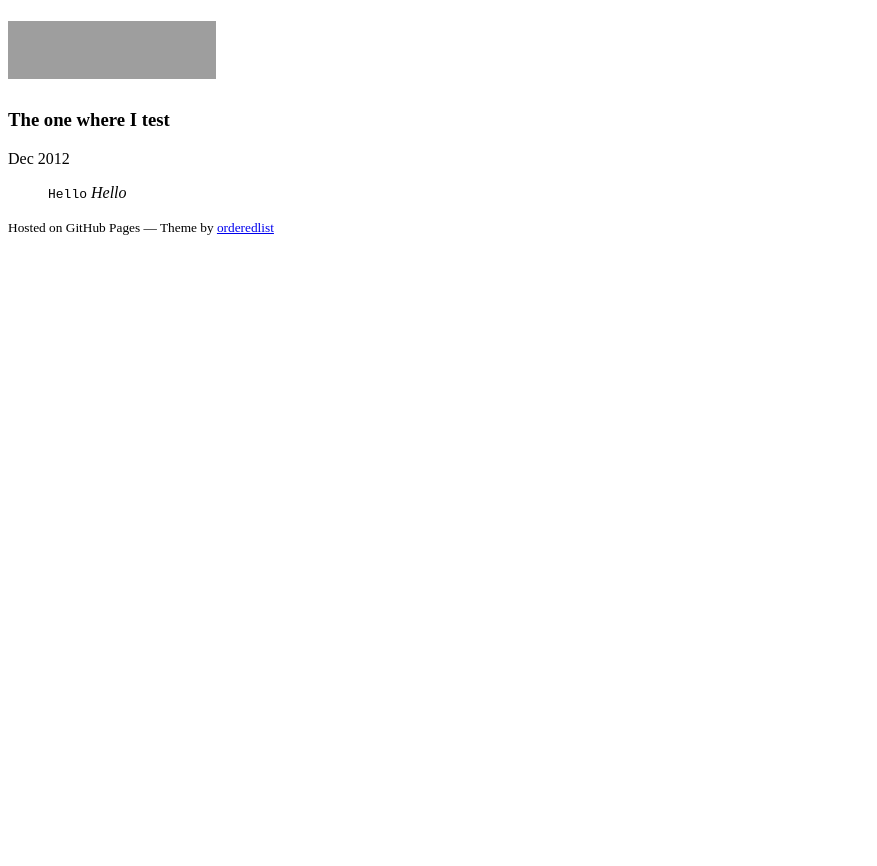
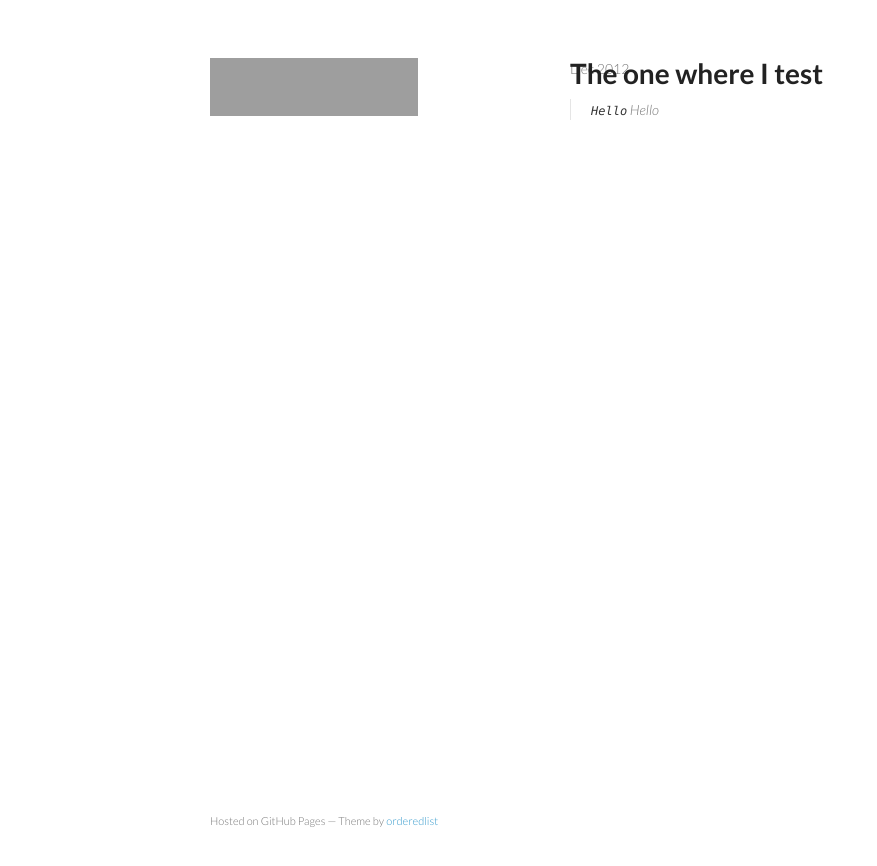
Before and after one commit to stanroze/stanroze.github.com, a Jekyll site: the page built from _posts/2012-12-11-Test.markdown, in a window 1280 px wide. Shown: the top 866 px of the page, without its empty margins (0-877 px from the left). Built offline with Jekyll 4.4.1, drawn with Linux system fonts in a browser that asks for light colours; Markdown is read by kramdown in place of the engine named in the settings; grey boxes are pictures that could not be loaded.

Commit message:
Update _layouts/default.html

```diff
--- a/_layouts/default.html
+++ b/_layouts/default.html
@@ -5,8 +5,8 @@
     <meta http-equiv="X-UA-Compatible" content="chrome=1">
      <title>{{ page.title }}</title>
 
-    <link rel="stylesheet" href="css/styles.css">
-    <link rel="stylesheet" href="css/pygment_trac.css">
+    <link rel="stylesheet" href="/css/styles.css">
+    <link rel="stylesheet" href="/css/pygment_trac.css">
     <meta name="viewport" content="width=device-width, initial-scale=1, user-scalable=no">
     <!--[if lt IE 9]>
     <script src="//html5shiv.googlecode.com/svn/trunk/html5.js"></script>
@@ -26,7 +26,7 @@
         <p><small>Hosted on GitHub Pages &mdash; Theme by <a href="https://github.com/orderedlist">orderedlist</a></small></p>
       </footer>
     </div>
-    <script src="js/scale.fix.js"></script>
+    <script src="/js/scale.fix.js"></script>
 
   </body>
 </html>
```
